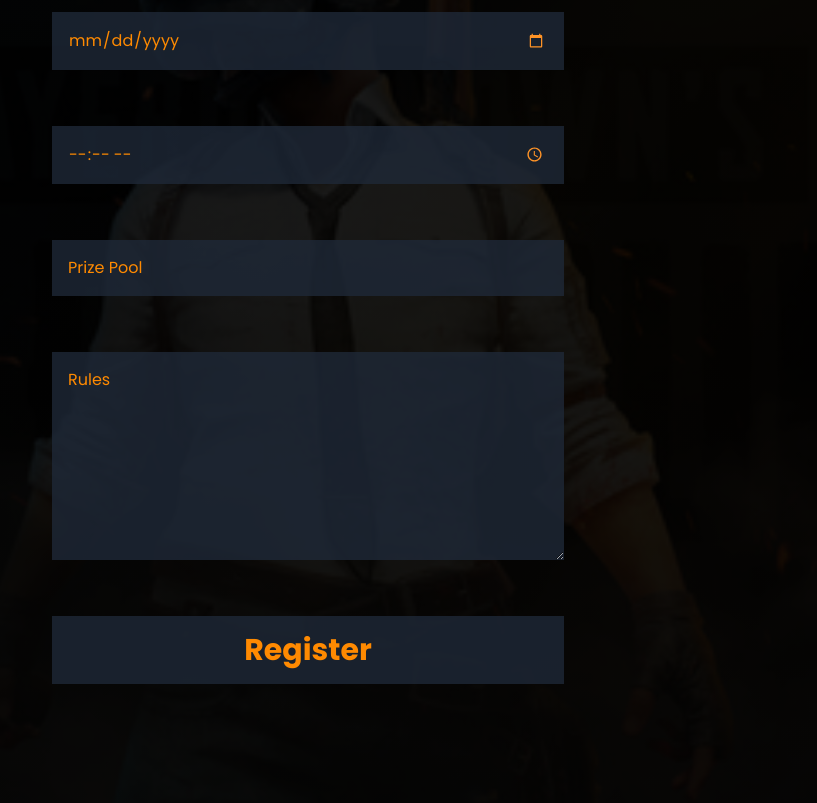
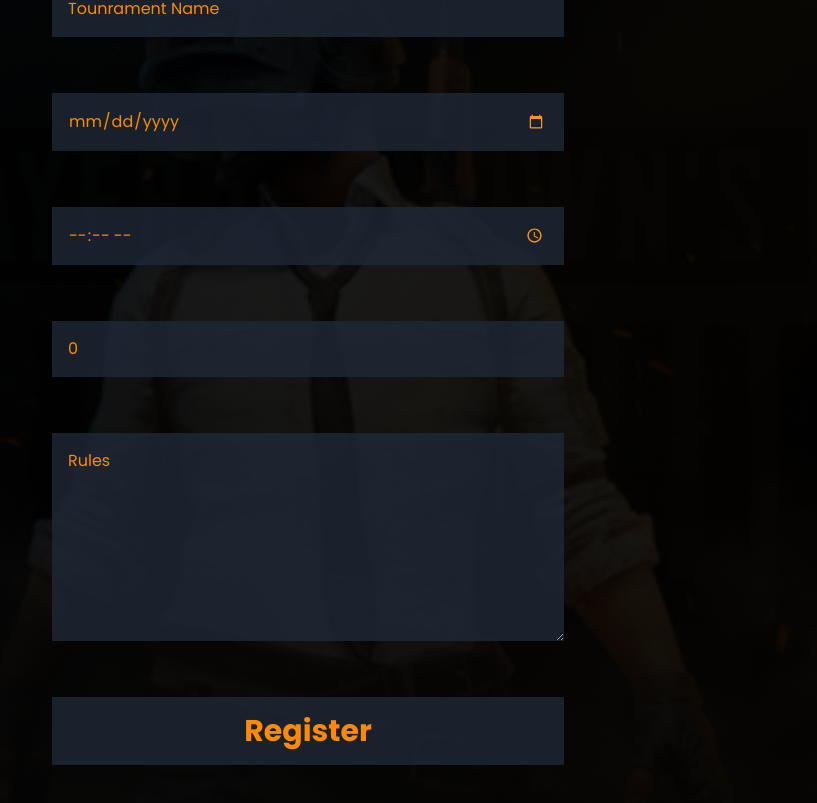
Before and after one commit to KevinThomasK/EsBookify, a React (Vite) app: page /create-tournament in a window 1280 px wide. Shown: the part 665-1468 px from the top of the page, without its empty margins (332-1149 px from the left). Built offline with nearby package versions, Linux system fonts and the light colour scheme; no server answers; sample sign-in values are in the browser's storage.

Commit message:
update header

```diff
--- a/package.json
+++ b/package.json
@@ -11,6 +11,7 @@
     "preview": "vite preview"
   },
   "dependencies": {
+    "axios": "^1.5.0",
     "firebase": "^10.3.0",
     "libphonenumber-js": "^1.10.44",
     "otp-input-react": "^0.3.0",
--- a/src/App.jsx
+++ b/src/App.jsx
@@ -11,24 +11,30 @@ import "react-toastify/dist/ReactToastify.css";
 import Header from "./Header";
 import OrgHome from "./OrgHome";
 
-function App(props)  {
+function App(props) {
+  const [loginIsShown, setLoginIsShown] = useState(false);
 
+  const showLoginHandler = () => {
+    setLoginIsShown(true);
+  };
+
+  const hideLoginHandler = () => {
+    setLoginIsShown(false);
+  };
 
   return (
     <>
-
-
       <Router>
-
+        {loginIsShown && <Login onClose={hideLoginHandler} {...props} />}
+        <Header onShowLogin={showLoginHandler} />
         <Routes>
-          <Route
-            path="/"
-            element={<HomePage  />}
-          ></Route>
+          <Route path="/" element={<HomePage />}></Route>
           <Route path="/profile" element={<PrivateRoute />}>
             <Route path="/profile" element={<Profile />} />
           </Route>
-          <Route path="/create-tournament" element={<CreateTournament />} />
+          <Route path="/create-tournament" element={<PrivateRoute />}>
+            <Route path="/create-tournament" element={<CreateTournament />} />
+          </Route>
           <Route path="/Organization" element={<OrgHome />} />
         </Routes>
       </Router>
--- a/src/HomePage.jsx
+++ b/src/HomePage.jsx
@@ -9,20 +9,11 @@ import Header from "./Header";
 import Login from "./Login/Login";
 
 function HomePage(props) {
-  const [loginIsShown, setLoginIsShown] = useState(false);
 
-  const showLoginHandler = () => {
-    setLoginIsShown(true);
-  };
-
-  const hideLoginHandler = () => {
-    setLoginIsShown(false);
-  };
   const navigate = useNavigate();
   return (
     <>
-      {loginIsShown && <Login onClose={hideLoginHandler} {...props} />}
-     <Header onShowLogin={showLoginHandler}/>
+
       <div className={classes.MainBackground}>
         <div className={classes.gradient}>
           <Slider />
--- a/src/pages/CreateTournament.jsx
+++ b/src/pages/CreateTournament.jsx
@@ -2,24 +2,47 @@ import React, { useState } from "react";
 import createTournamentPageImg from "../assets/Rectangle 25.png";
 import classes from "./CreateTournament.module.css";
 import Footer from "../Footer/Footer";
+import axios from "axios";
 
 export default function CreateTournament() {
-  const [formData, setFormData] = useState({
-    tournamentName: "",
-    tournamentDate: new Date(),
-    tournamentTime: {},
-    prizePool: "",
-    rules: "",
-  });
+
+  const [tournamentName,setTournamentName] =useState("");
+  const [tournamentDate,setTournamentDate] =useState(new Date());
+  const [tournamentTime,setTournamentTime] =useState({});
+  const [prizePool,setPrizePool] =useState(0);
+  const [rules,setRules] =useState("");
 
 
 
-  const { tournamentName, tournamentDate, tournamentTime, prizePool, rules } =
-    formData;
+  // const [formData, setFormData] = useState({
+  //   tournamentName: "",
+  //   tournamentDate: new Date(),
+  //   tournamentTime: {},
+  //   prizePool: "",
+  //   rules: "",
+  // });
 
-    function onChange(){
 
-    };
+
+  // const { tournamentName, tournamentDate, tournamentTime, prizePool, rules } =
+  //   formData;
+
+    // function onChange(){
+
+    // };
+
+    const handleSubmit = async (e) =>{
+      e.preventDefault();
+     try {
+      const resp = await axios.post("http://localhost:4000/tournaments/createtournament/",{
+         name:tournamentName,dateOfMatch:tournamentDate,idpTime:tournamentTime,prizePool:prizePool,rules:rules
+
+      })
+      console.log(resp.data)
+     } catch (error) {
+      console.log(error)
+     }
+    }
 
   return (
     <>
@@ -36,7 +59,7 @@ export default function CreateTournament() {
 
       <h3 className="bg-black text-white px-[40%] text-3xl font-semibold pt-14">Fill Match Details</h3>
       <div className={classes.formDiv}>
-        <form className="flex flex-col w-[40%] mx-auto bg-transparent">
+        <form className="flex flex-col w-[40%] mx-auto bg-transparent" onSubmit={handleSubmit}>
           <input
             className="bg-gray-800/80 mb-14 px-4 py-4  placeholder:text-[#ff8a01]"
             type="text"
@@ -44,7 +67,7 @@ export default function CreateTournament() {
             value={tournamentName}
             placeholder="Tounrament Name"
             required
-            onChange={onChange}
+            onChange={(e)=>setTournamentName(e.target.value)}
           />
           <input
            className="bg-gray-800/80 mb-14 px-4 py-4 text-[#ff8a01] placeholder:text-[#ff8a01]"
@@ -53,7 +76,7 @@ export default function CreateTournament() {
             value={tournamentDate}
             placeholder="Date of Match"
             required
-            onChange={onChange}
+            onChange={(e) => setTournamentDate(e.target.value)}
           />
 
           <input
@@ -62,8 +85,8 @@ export default function CreateTournament() {
             id="tournamentTime"
             value={tournamentTime}
             placeholder="IDP Time"
-            required
-            onChange={onChange}
+            // required
+            onChange={(e)=>setTournamentTime(e.target.value)}
           />
           <input
           className="bg-gray-800/80 mb-14 px-4 py-4 text-[#ff8a01] placeholder:text-[#ff8a01]"
@@ -71,9 +94,9 @@ export default function CreateTournament() {
             id="prizePool"
             value={prizePool}
             placeholder="Prize Pool"
-            onChange={onChange}
+            onChange={(e)=>setPrizePool(e.target.value)}
           />
-          <textarea className="bg-gray-800/80 h-52 mb-14 px-4 py-4 text-[#ff8a01] placeholder:text-[#ff8a01]" type="text" id="rules" value={rules} placeholder="Rules" onChange={onChange}/>
+          <textarea className="bg-gray-800/80 h-52 mb-14 px-4 py-4 text-[#ff8a01] placeholder:text-[#ff8a01]" type="text" id="rules" value={rules} placeholder="Rules" onChange={(e)=>setRules(e.target.value)}/>
           <button type="submit" className="w-full text-[#ff8a01] bg-gray-800/80 py-4 font-bold text-3xl mb-60">Register</button>
         </form>
       </div>
```
Also changed, not shown: 1 other file (tests, documents, lock files or other folders).
